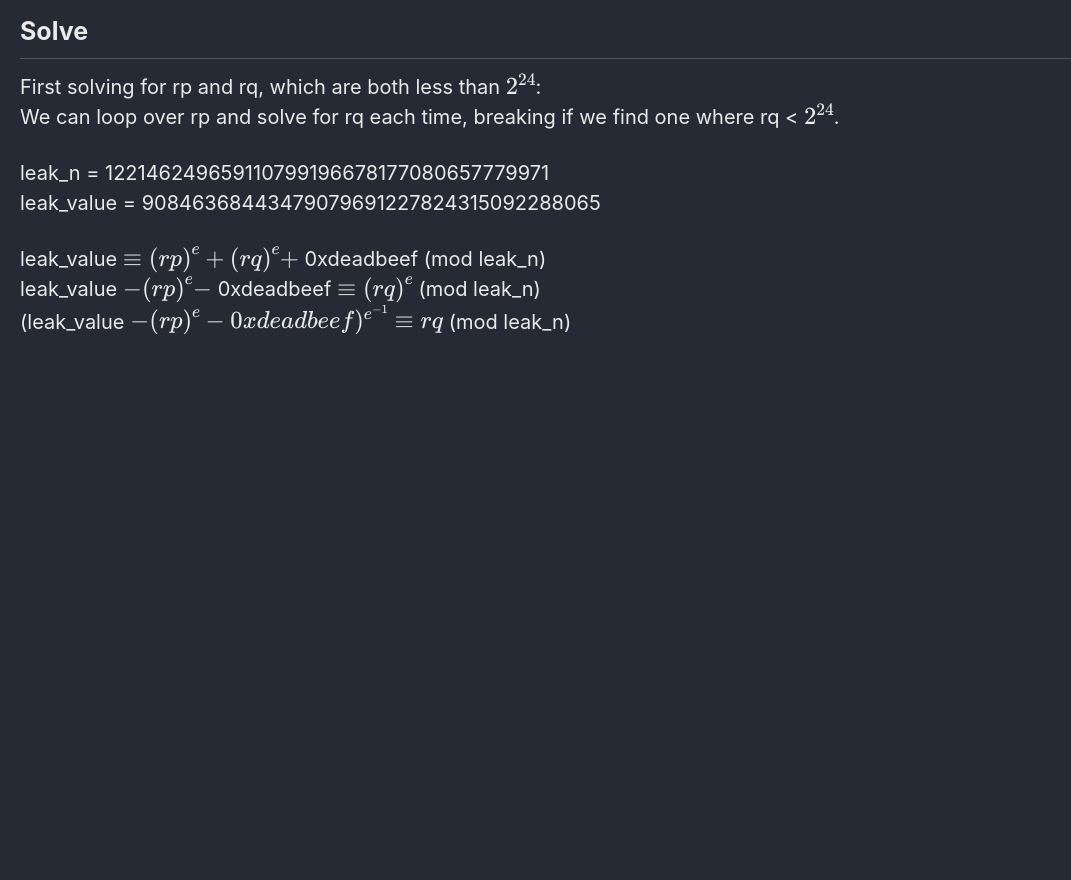
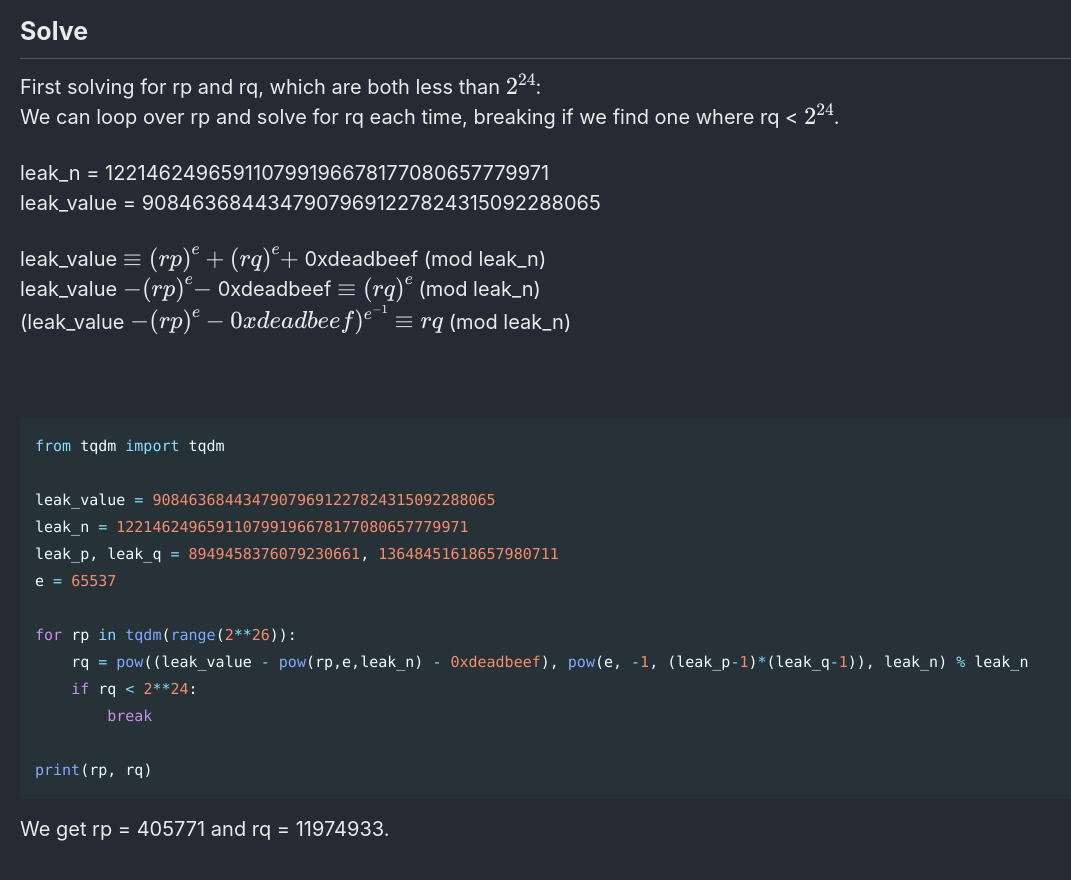
Before and after one commit to Connor-McCartney/Connor-McCartney.github.io, a Jekyll site: the page built from _pages/cryptography/rsa/rsa-leak-ACTF-2022.md, in a window 1280 px wide and 900 px high, scrolled down 1500 px. Shown: the top 880 px of the window, without its empty margins (0-1071 px from the left). Built offline with Jekyll 4.4.1, drawn with Linux system fonts in a browser that asks for light colours; cached includes are drawn as plain includes; before the commit the page ends 1892 px from its top, so only the background shows below that.

Commit message:
Update rsa-leak-ACTF-2022.md

````diff
--- a/_pages/cryptography/rsa/rsa-leak-ACTF-2022.md
+++ b/_pages/cryptography/rsa/rsa-leak-ACTF-2022.md
@@ -64,3 +64,23 @@ leak_value = 90846368443479079691227824315092288065 <br>
 leak_value $$\equiv {(rp)}^e + {(rq)}^e +$$ 0xdeadbeef (mod leak_n) <br>
 leak_value $$- {(rp)}^e -$$ 0xdeadbeef $$\equiv {(rq)}^e$$  (mod leak_n) <br>
 (leak_value $$- {(rp)}^e - 0xdeadbeef)^{e^{-1}} \equiv rq$$  (mod leak_n) <br>
+
+<br>
+
+```python
+from tqdm import tqdm
+
+leak_value = 90846368443479079691227824315092288065
+leak_n = 122146249659110799196678177080657779971
+leak_p, leak_q = 8949458376079230661, 13648451618657980711
+e = 65537
+
+for rp in tqdm(range(2**26)):
+    rq = pow((leak_value - pow(rp,e,leak_n) - 0xdeadbeef), pow(e, -1, (leak_p-1)*(leak_q-1)), leak_n) % leak_n
+    if rq < 2**24:
+        break
+
+print(rp, rq)
+```
+
+We get rp = 405771 and rq = 11974933.
````
